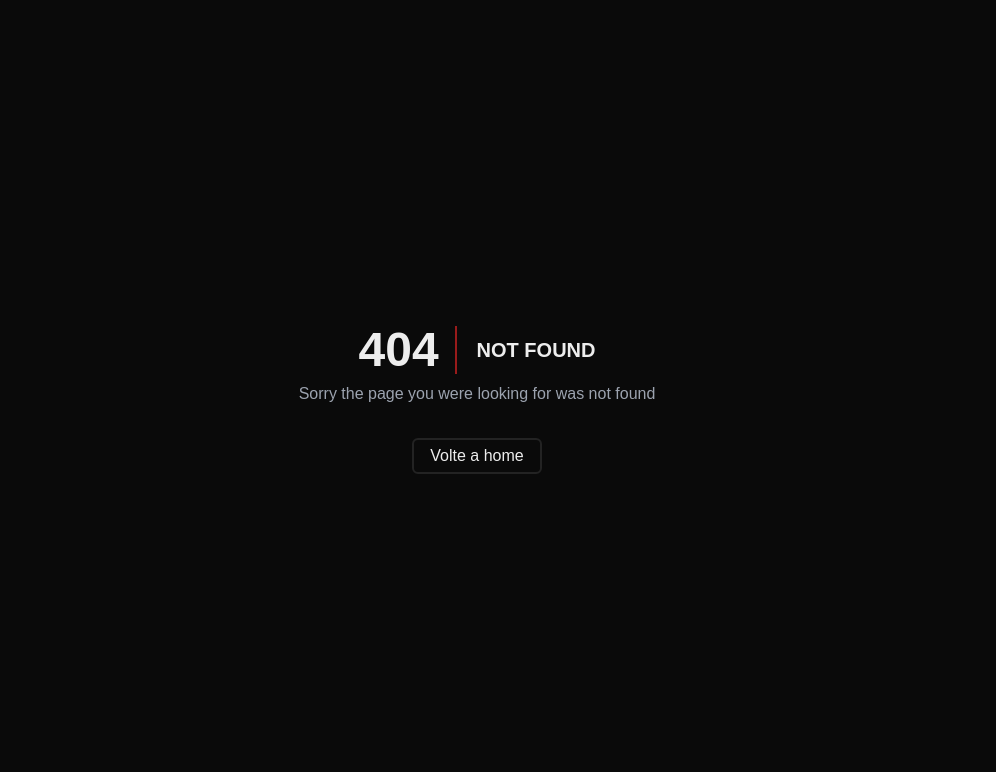
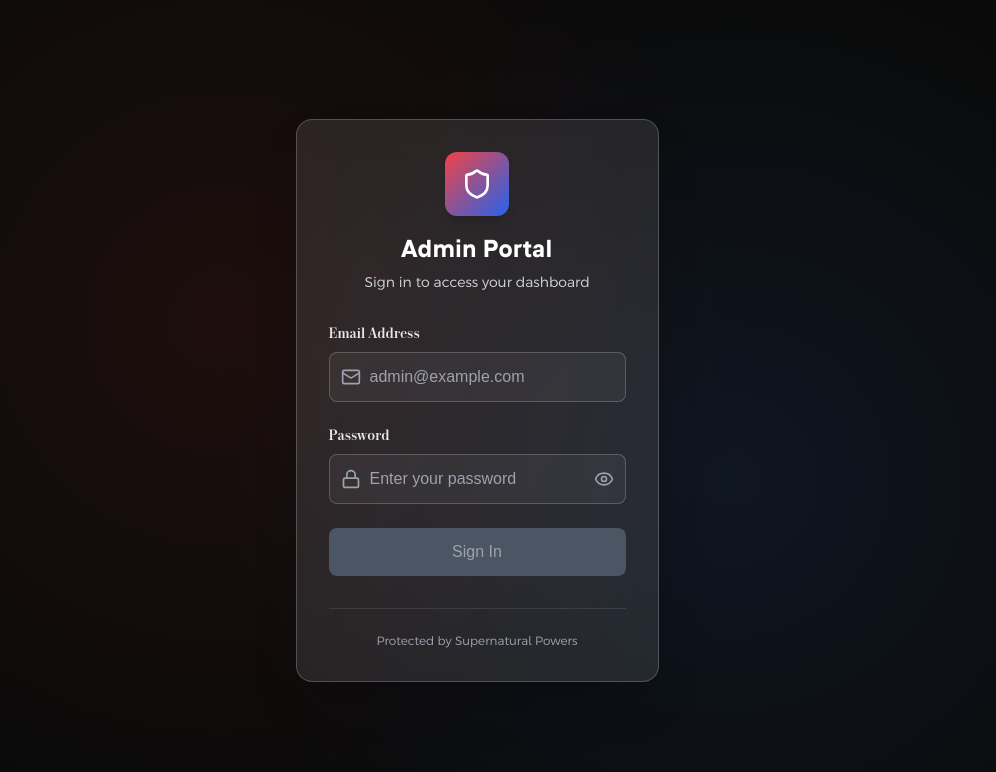
Before and after one commit to Dinista/All-Things-Horror, a Next.js app: page /admin in a window 1280 px wide. Before the commit this address had no page. Shown: the top 772 px of the page, without its empty margins (163-1159 px from the left). Built offline with nearby package versions, Linux system fonts and the light colour scheme.

Commit message:
Admin form base

```diff
--- a/package.json
+++ b/package.json
@@ -19,6 +19,7 @@
     "next": "14.2.15",
     "react": "^18",
     "react-dom": "^18",
+    "react-hook-form": "^7.57.0",
     "tailwind-merge": "^2.5.4",
     "tailwindcss-animate": "^1.0.7"
   },
--- /dev/null
+++ b/src/app/admin/page.tsx
@@ -0,0 +1,179 @@
+'use client';
+
+import React, { useState } from 'react';
+import { useForm } from 'react-hook-form';
+import { Eye, EyeOff, Shield, Lock, Mail, AlertCircle } from 'lucide-react';
+
+interface LoginForm {
+    email: string;
+    password: string;
+    rememberMe: boolean;
+}
+
+export default function AdminLoginPanel() {
+    const [showPassword, setShowPassword] = useState(false);
+    const [isLoading, setIsLoading] = useState(false);
+
+    const {
+        register,
+        handleSubmit,
+        formState: { errors, isValid },
+        watch
+    } = useForm<LoginForm>({
+        mode: 'onChange',
+        defaultValues: {
+            email: '',
+            password: '',
+            rememberMe: false
+        }
+    });
+
+    const onSubmit = async (data: LoginForm) => {
+        setIsLoading(true);
+        await new Promise(resolve => setTimeout(resolve, 2000));
+        console.log('Login data:', data);
+        setIsLoading(false);
+    };
+
+    const watchedFields = watch();
+
+    return (
+        <div className="min-h-screen bg-gradient-to-br  via-gray-800 to-black flex items-center justify-center p-4">
+            <div className="absolute inset-0 bg-[radial-gradient(circle_at_30%_40%,rgba(199,50,40,0.1),transparent_50%)] pointer-events-none" />
+            <div className="absolute inset-0 bg-[radial-gradient(circle_at_70%_60%,rgba(59,130,246,0.1),transparent_50%)] pointer-events-none" />
+
+            <div className="w-full max-w-md relative">
+                <div className="bg-white/10 backdrop-blur-xl border border-white/20 rounded-2xl p-8 shadow-2xl">
+                    <div className="text-center mb-8">
+                        <div className="inline-flex items-center justify-center w-16 h-16 bg-gradient-to-br from-red-500 to-blue-600 rounded-xl mb-4 shadow-lg">
+                            <Shield className="w-8 h-8 text-white" />
+                        </div>
+                        <h1 className="text-2xl font-bold text-white font-genera mb-2">
+                            Admin Portal
+                        </h1>
+                        <p className="text-gray-300 text-sm font-argentum">
+                            Sign in to access your dashboard
+                        </p>
+                    </div>
+
+                    <div className="space-y-6">
+                        <div className="space-y-2">
+                            <label htmlFor="email" className="block text-sm font-medium text-gray-200 font-neoplanta">
+                                Email Address
+                            </label>
+                            <div className="relative">
+                                <div className="absolute inset-y-0 left-0 pl-3 flex items-center pointer-events-none">
+                                    <Mail className="h-5 w-5 text-gray-400" />
+                                </div>
+                                <input
+                                    {...register('email', {
+                                        required: 'Email is required',
+                                        pattern: {
+                                            value: /^[A-Z0-9._%+-]+@[A-Z0-9.-]+\.[A-Z]{2,}$/i,
+                                            message: 'Invalid email address'
+                                        }
+                                    })}
+                                    type="email"
+                                    id="email"
+                                    className={`w-full pl-10 pr-4 py-3 bg-white/5 border rounded-lg text-white placeholder-gray-400 focus:outline-none focus:ring-2 transition-all duration-200 ${errors.email
+                                        ? 'border-red-500 focus:ring-red-500/50'
+                                        : 'border-white/20 focus:ring-blue-500/50 focus:border-blue-500/50'
+                                        }`}
+                                    placeholder="admin@example.com"
+                                />
+                            </div>
+                            {errors.email && (
+                                <div className="flex items-center space-x-1 text-red-400 text-sm">
+                                    <AlertCircle className="w-4 h-4" />
+                                    <span>{errors.email.message}</span>
+                                </div>
+                            )}
+                        </div>
+
+                        <div className="space-y-2">
+                            <label htmlFor="password" className="block text-sm font-medium text-gray-200 font-neoplanta">
+                                Password
+                            </label>
+                            <div className="relative">
+                                <div className="absolute inset-y-0 left-0 pl-3 flex items-center pointer-events-none">
+                                    <Lock className="h-5 w-5 text-gray-400" />
+                                </div>
+                                <input
+                                    {...register('password', {
+                                        required: 'Password is required',
+                                        minLength: {
+                                            value: 8,
+                                            message: 'Password must be at least 8 characters'
+                                        }
+                                    })}
+                                    type={showPassword ? 'text' : 'password'}
+                                    id="password"
+                                    className={`w-full pl-10 pr-12 py-3 bg-white/5 border rounded-lg text-white placeholder-gray-400 focus:outline-none focus:ring-2 transition-all duration-200 ${errors.password
+                                        ? 'border-red-500 focus:ring-red-500/50'
+                                        : 'border-white/20 focus:ring-blue-500/50 focus:border-blue-500/50'
+                                        }`}
+                                    placeholder="Enter your password"
+                                />
+                                <button
+                                    type="button"
+                                    className="absolute inset-y-0 right-0 pr-3 flex items-center text-gray-400 hover:text-gray-300 transition-colors"
+                                    onClick={() => setShowPassword(!showPassword)}
+                                >
+                                    {showPassword ? <EyeOff className="h-5 w-5" /> : <Eye className="h-5 w-5" />}
+                                </button>
+                            </div>
+                            {errors.password && (
+                                <div className="flex items-center space-x-1 text-red-400 text-sm">
+                                    <AlertCircle className="w-4 h-4" />
+                                    <span>{errors.password.message}</span>
+                                </div>
+                            )}
+                        </div>
+
+                        {/* <div className="flex items-center justify-between">
+                            <label className="flex items-center space-x-2">
+                                <input
+                                    {...register('rememberMe')}
+                                    type="checkbox"
+                                    className="w-4 h-4 text-blue-600 bg-transparent border-white/20 rounded focus:ring-blue-500 focus:ring-2"
+                                />
+                                <span className="text-sm text-gray-300 font-argentum">Remember me</span>
+                            </label>
+                            <button
+                                type="button"
+                                className="text-sm text-blue-400 hover:text-blue-300 transition-colors font-argentum"
+                            >
+                                Forgot password?
+                            </button>
+                        </div> */}
+
+
+                        <div
+                            onClick={handleSubmit(onSubmit)}
+                            className={`w-full py-3 px-4 rounded-lg font-medium transition-all duration-200 focus:outline-none cursor-pointer text-center ${!isValid || isLoading
+                                ? 'bg-gray-600 text-gray-400 cursor-not-allowed'
+                                : 'bg-gradient-to-r from-red-600 to-blue-600 hover:from-red-700 hover:to-blue-700 text-white shadow-lg hover:shadow-xl transform hover:-translate-y-0.5'
+                                }`}
+                        >
+                            {isLoading ? (
+                                <div className="flex items-center justify-center space-x-2">
+                                    <div className="w-4 h-4 border-2 border-white/20 border-t-white rounded-full animate-spin" />
+                                    <span>Signing in...</span>
+                                </div>
+                            ) : (
+                                'Sign In'
+                            )}
+                        </div>
+                    </div>
+
+
+                    <div className="mt-8 pt-6 border-t border-white/10 text-center">
+                        <p className="text-xs text-gray-400 font-argentum">
+                            Protected by Supernatural Powers
+                        </p>
+                    </div>
+                </div>
+            </div>
+        </div>
+    );
+};
```
Also changed, not shown: 1 other file (tests, documents, lock files or other folders).
